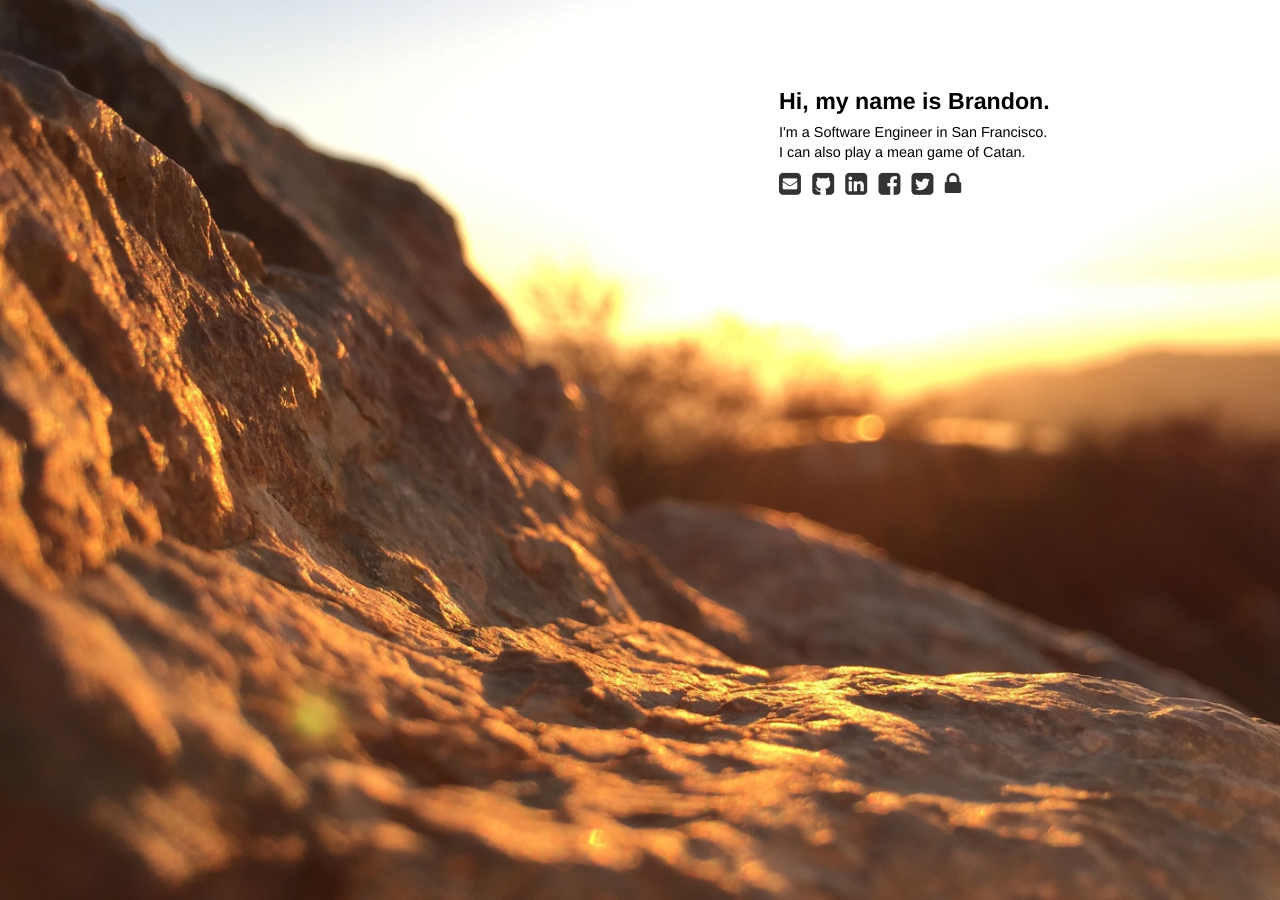
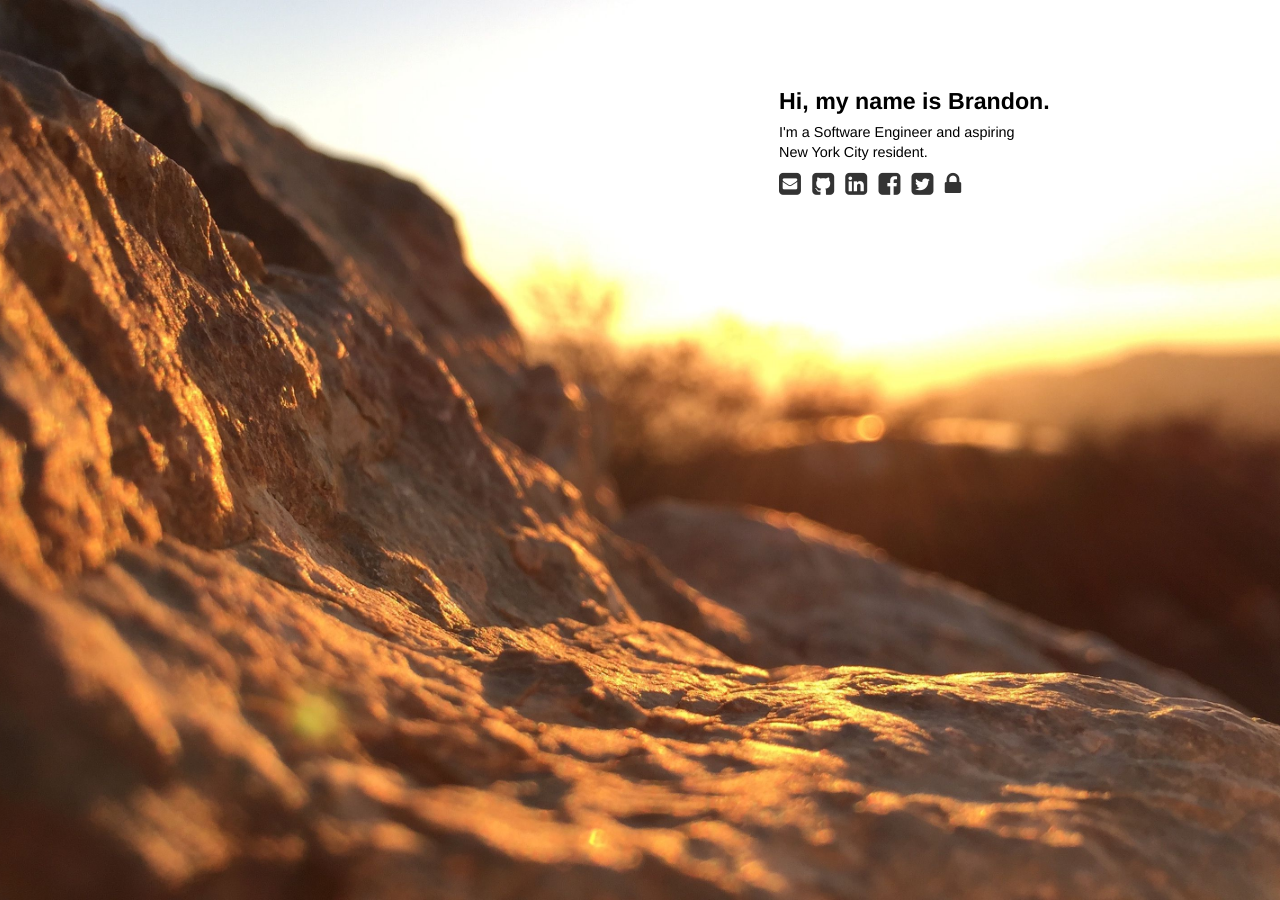
Before and after one commit to bcarl/bcarl.me, a Jekyll site: the page built from index.html, in a window 1280 px wide. Built offline with Jekyll 4.4.1, drawn with Linux system fonts in a browser that asks for light colours; comment, search, counter and statistics services are not loaded.

Commit message:
Update index.html

```diff
--- a/index.html
+++ b/index.html
@@ -1,3 +1,3 @@
 ---
 ---
-<header>Hi, my name is Brandon.</header><p>I'm a Software Engineer in San Francisco.<br>I can also play a mean game of Catan.</p><footer><a href="mailto:brandon@{{ site.domain }}" title="brandon@{{ site.domain }}"><i class="fa fa-envelope-square"></i></a><a href="https://github.com/bcarl" title="bcarl"><i class="fa fa-github-square"></i></a><a href="https://www.linkedin.com/in/brandoncarl" title="brandoncarl"><i class="fa fa-linkedin-square"></i></a><a href="https://www.facebook.com/brandon.carl" title="brandon.carl"><i class="fa fa-facebook-square"></i></a><a href="https://twitter.com/BrandonCarl" title="@BrandonCarl"><i class="fa fa-twitter-square"></i></a><a href="https://keybase.io/bcarl" title="bcarl"><i class="fa fa-lock"></i></a></footer>
+<header>Hi, my name is Brandon.</header><p>I'm a Software Engineer and aspiring<br>New York City resident.</p><footer><a href="mailto:brandon@{{ site.domain }}" title="brandon@{{ site.domain }}"><i class="fa fa-envelope-square"></i></a><a href="https://github.com/bcarl" title="bcarl"><i class="fa fa-github-square"></i></a><a href="https://www.linkedin.com/in/brandoncarl" title="brandoncarl"><i class="fa fa-linkedin-square"></i></a><a href="https://www.facebook.com/brandon.carl" title="brandon.carl"><i class="fa fa-facebook-square"></i></a><a href="https://twitter.com/BrandonCarl" title="@BrandonCarl"><i class="fa fa-twitter-square"></i></a><a href="https://keybase.io/bcarl" title="bcarl"><i class="fa fa-lock"></i></a></footer>
```
